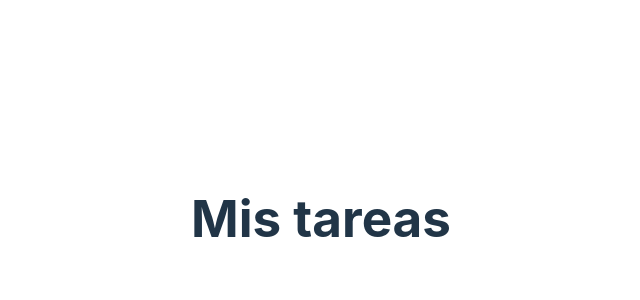
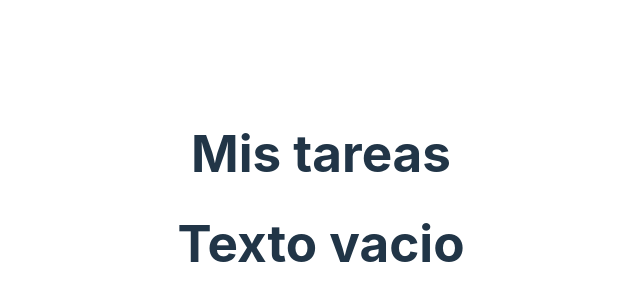
Before and after one commit to amonge20/M06_REACT_ACTIVITAT3, a React (Vite) app in the folder Practica3/: page / in a window 1280 px wide. Shown: the part 182-482 px from the top of the page, without its empty margins (319-959 px from the left). Built offline with nearby package versions, Linux system fonts and the light colour scheme.

Commit message:
M06 REACT Gestor de tareas v1.6

```diff
--- a/Practica3/src/App.jsx
+++ b/Practica3/src/App.jsx
@@ -2,10 +2,9 @@ import { useState } from 'react'
 import reactLogo from './assets/react.svg'
 import viteLogo from '/vite.svg'
 import './App.css'
-import LlistatTasques from './components/LlistatTasques';
+import LlistatTasques from './components/LlistatTasques.jsx';
 
 function App() {
-  const [count, setCount] = useState(0);
 
   return (
     <>
--- /dev/null
+++ b/Practica3/src/components/Formulari.jsx
@@ -0,0 +1,14 @@
+import React, { useState } from "react";
+
+const Formulari = () => {
+    const [tasques, setTasques] = useState([]);
+
+    return(
+        <div>
+            <h1>Texto vacio</h1>
+            <input type="text" />
+        </div>
+    )
+}
+
+export default Formulari;
--- a/Practica3/src/components/LlistatTasques.jsx
+++ b/Practica3/src/components/LlistatTasques.jsx
@@ -1,28 +1,48 @@
 import React, { useState } from "react";
+import Formulari from "./Formulari";
 
-const LlistatTasques = () => {
+const LlistatTasques = props => {
     const [tasques, setTasques] = useState([]);
     // Afegir tasca
-    const afegirTasca = (tascaNova) => {
-        setTasques([...tasques, tascaNova]);
+    const afegirTasca = tascaNova => {
+        const tascActual = [...tasques, tascaNova]
+        setTasques(tascActual);
     };
     // Eliminar tasca
     const eliminarTasca = (id) => {
-        const tareasRestantes = tasques.filter((tasca, index) => index !== id);
-        setTasques(tareasRestantes);
+        const tasquesRestants = tasques.filter((tasca, index) => index !== id);
+        setTasques(tasquesRestants);
     };
     // Completar tasca
     const completarTasca = (id) => {
-        const TascActual = [...tasques];
-        TascActual[id].Completa = !TascActual[id].Completa;
+        const TascActual = tasques.map((tasques, index) => {
+            if (index === id) {
+                return { ...tasques, completarTasca: !tasques.completada };
+            }
+            return tasques;
+        });
         setTasques(TascActual);
     };
 
-    return(
+    return (
         <div>
-            <h1>Mis tareas</h1>
+          <h1>Mis tareas</h1>
+          <Formulari funcAfegirTasca={afegirTasca} />
+          <ul>
+            {tasques.map((tasca, index) => (
+              <li key={index}>
+                {tasca.text}
+                <button onClick={() => completarTasca(index)}>
+                  Completar
+                </button>
+                <button onClick={() => eliminarTasca(index)}>
+                  Eliminar
+                </button>
+              </li>
+            ))}
+          </ul>
         </div>
-    )
-}
+      );
+    }
 
 export default LlistatTasques;
```
